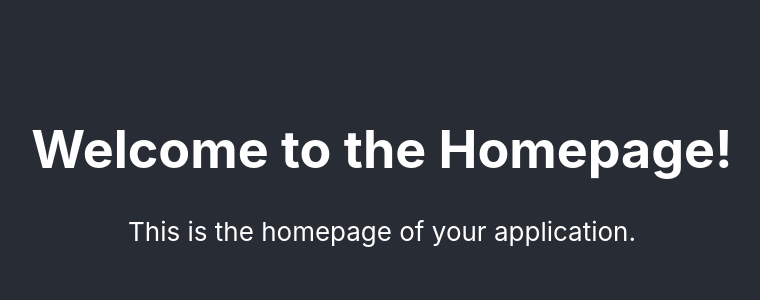
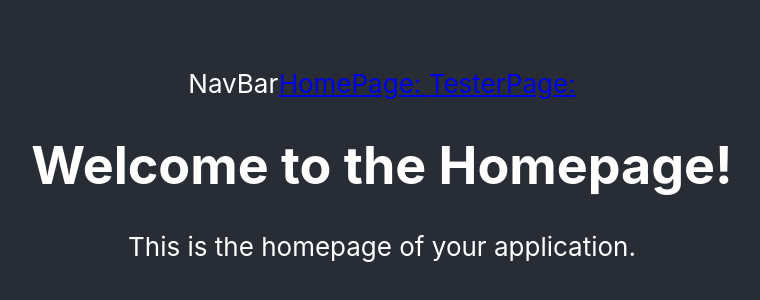
Before and after one commit to ShreyasRaman7/TestVercelDec22, a React (Create React App) app: page / in a window 1280 px wide. Shown: the part 222-522 px from the top of the page, without its empty margins (258-1018 px from the left). Built offline with nearby package versions, Linux system fonts and the light colour scheme.

Commit message:
second push

```diff
--- a/src/App.js
+++ b/src/App.js
@@ -3,24 +3,17 @@ import './App.css';
 import HomePage from './HomePage';
 import Tester from "./Tester";
 import { HashRouter, Route, Routes,Link, BrowserRouter } from 'react-router-dom';
+import NavBar from './NavBar';
 
 function App() {
 
   return (
      <div className="App"  >
       <header className="App-header" >
-      {/* <Link to="/">home</Link>
-      <Link to="/tester">tester</Link> */}
-      {/* <HashRouter>
-      <Routes>
-      <Route path="/" element={<HomePage />} />
-      <Route path="/tester" element={<Tester />} />
-        </Routes>
-      </HashRouter> */}
+      <NavBar/>
       <BrowserRouter>
         <Routes>
         <Route path="/" element={<HomePage />}/>
-
         <Route path="tester" element={<Tester />} />
         </Routes>
 
--- /dev/null
+++ b/src/NavBar.js
@@ -0,0 +1,14 @@
+import React from 'react'
+
+export default function NavBar() {
+  return (
+    <div>NavBar
+        <a href='/'>HomePage: </a>
+        <a href='/tester'>TesterPage: </a>
+
+
+
+    </div>
+
+  )
+}
```
